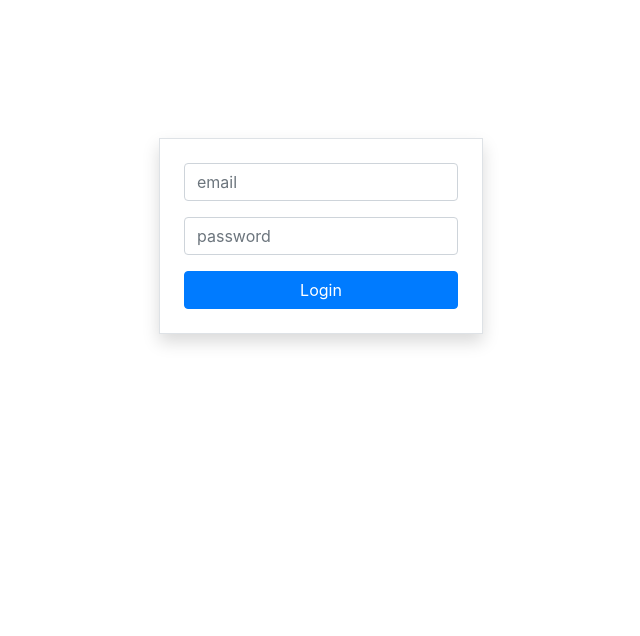
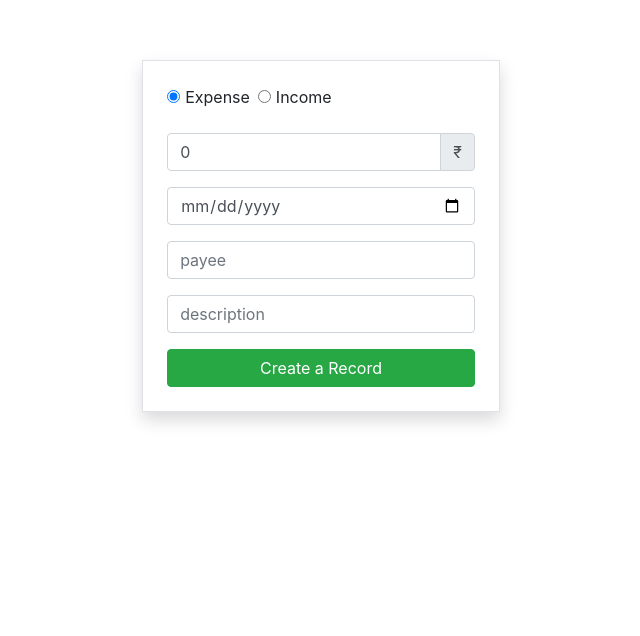
Before and after one commit to arafat-213/mern-expense-tracker, a React (Create React App) app in the folder client/: page /create in a window 1280 px wide. Shown: the part 164-800 px from the top of the page, without its empty margins (319-959 px from the left). Built offline with nearby package versions, Linux system fonts and the light colour scheme; no server answers.

Commit message:
added create record gui

```diff
--- a/client/src/App.js
+++ b/client/src/App.js
@@ -3,6 +3,7 @@ import './App.css'
 import setAuthToken from './utils/setAuthToken'
 import Login from './components/auth/Login'
 import RecordList from './components/records/RecordList'
+// import CreateRecord from './components/records/'
 import Signup from './components/auth/Signup'
 import { BrowserRouter as Router, Route, Switch } from 'react-router-dom'
 import PrivateRoute from './components/routing/PrivateRoute'
@@ -10,6 +11,7 @@ import PrivateRoute from './components/routing/PrivateRoute'
 import { Provider } from 'react-redux'
 import store from './store'
 import { loadUser } from './actions/auth.action'
+import CreateRecord from './components/records/CreateRecord'
 
 if (localStorage.token) setAuthToken(localStorage.token)
 const App = () => {
@@ -28,6 +30,10 @@ const App = () => {
 				<Route exact path='/dashboard'>
 					<PrivateRoute component={RecordList} />
 				</Route>
+				<Route exact path='/create'>
+					{/* <PrivateRoute component={CreateRecord} /> */}
+					<CreateRecord />
+				</Route>
 				<Route path='/'>
 					<Login />
 				</Route>
--- a/client/src/actions/records.action.js
+++ b/client/src/actions/records.action.js
@@ -1,4 +1,4 @@
-import { GET_RECORDS } from './types'
+import { CREATE_RECORD, GET_RECORDS } from './types'
 import axios from 'axios'
 
 export const getRecords = () => async dispatch => {
@@ -12,3 +12,15 @@ export const getRecords = () => async dispatch => {
 		console.log(error)
 	}
 }
+
+export const createRecord = record => async dispatch => {
+	try {
+		const res = await axios.post('/api/records', record)
+		dispatch({
+			type: CREATE_RECORD,
+			payload: res.data.record
+		})
+	} catch (error) {
+		console.log(error)
+	}
+}
--- a/client/src/actions/types.js
+++ b/client/src/actions/types.js
@@ -1,4 +1,3 @@
-export const GET_RECORDS = 'GET_RECORDS'
 export const USER_LOADED = 'USER_LOADED'
 export const LOGIN_SUCCESS = 'LOGIN_SUCCESS'
 export const LOGIN_FAIL = 'LOGIN_FAIL'
@@ -6,3 +5,6 @@ export const SIGNUP_SUCCESS = 'SIGNUP_SUCCESS'
 export const SIGNUP_FAIL = 'SIGNUP_FAIL'
 export const AUTH_ERROR = 'AUTH_ERROR'
 export const LOGOUT = 'LOGOUT'
+
+export const GET_RECORDS = 'GET_RECORDS'
+export const CREATE_RECORD = 'CREATE_RECORD'
--- /dev/null
+++ b/client/src/components/records/CreateRecord.jsx
@@ -0,0 +1,113 @@
+import React, { useState } from 'react'
+import { Form, Button, InputGroup } from 'react-bootstrap'
+// Redux
+import { connect } from 'react-redux'
+import { createRecord } from '../../actions/records.action'
+
+const CreateRecord = ({ createRecord }) => {
+	const [formData, setFormData] = useState({
+		recordType: 'expense',
+		date: new Date().toLocaleString(),
+		amount: 0,
+		description: '',
+		payee: ''
+	})
+
+	const { recordType, date, amount, payee, description } = formData
+	const changeHandler = e => {
+		setFormData({ ...formData, [e.target.name]: e.target.value })
+	}
+
+	const submitHandler = e => {
+		e.preventDefault()
+		// signup(name, email, password1)
+		createRecord({ recordType, date, amount, payee, description })
+	}
+	return (
+		<div className='vh-100 d-flex justify-content-center align-items-center flex-column'>
+			<Form className='login-container p-4 border shadow'>
+				<Form.Group>
+					{/* <Form.Label inline>Record type </Form.Label> */}
+					<label className='pr-2'>
+						<Form.Check
+							inline
+							checked={recordType === 'expense'}
+							value='expense'
+							name='recordType'
+							onChange={changeHandler}
+							type='radio'
+							className='mr-0'
+						/>
+						Expense
+					</label>
+					<label className='pr-2'>
+						<Form.Check
+							inline
+							checked={recordType === 'income'}
+							name='recordType'
+							onChange={changeHandler}
+							type='radio'
+							value='income'
+							className='mr-0'
+						/>
+						Income
+					</label>
+				</Form.Group>
+				<InputGroup className='mb-3'>
+					<Form.Control
+						type='number'
+						placeholder='amount'
+						id='amountInput'
+						name='amount'
+						value={amount}
+						onChange={changeHandler}
+					/>
+					<InputGroup.Append>
+						<InputGroup.Text>&#x20B9;</InputGroup.Text>
+					</InputGroup.Append>
+				</InputGroup>
+				<Form.Group>
+					<Form.Control
+						type='date'
+						placeholder='date'
+						name='date'
+						max={new Date().toISOString().split('T')[0]}
+						value={date}
+						onChange={changeHandler}
+					/>
+				</Form.Group>
+				<Form.Group>
+					<Form.Control
+						type='text'
+						placeholder='payee'
+						name='payee'
+						value={payee}
+						onChange={changeHandler}
+					/>
+				</Form.Group>
+
+				<Form.Group>
+					<Form.Control
+						type='text'
+						placeholder='description'
+						name='description'
+						value={description}
+						onChange={changeHandler}
+					/>
+				</Form.Group>
+
+				<Button variant='success w-100' onClick={submitHandler}>
+					Create a Record
+				</Button>
+			</Form>
+		</div>
+	)
+}
+
+const mapStateToProps = (state, ownProps) => {
+	return {
+		currentRecord: state.records.currentRecord
+	}
+}
+
+export default connect(mapStateToProps, { createRecord })(CreateRecord)
--- a/client/src/components/records/RecordItem.jsx
+++ b/client/src/components/records/RecordItem.jsx
@@ -1,15 +1,26 @@
 import React from 'react'
-
+import ListGroup from 'react-bootstrap/ListGroup'
+// CSS
+import './records.css'
 const RecordItem = ({ record }) => {
+	const textColor =
+		record.recordType === 'income' ? 'text-success' : 'text-danger'
 	return (
-		<div>
-			<p>{record.recordType}</p>
-			<p>{record.date}</p>
-			<p>{record.amount}</p>
-			<p>{record.description}</p>
-			<p>{record.payee}</p>
-			<hr />
-		</div>
+		<ListGroup.Item className='record-list-item border shadow'>
+			<p className='d-flex mb-0 w-100 justify-content-between'>
+				<span className='font-weight-bold'>{record.payee}</span>
+				<span className='text-secondary'>
+					{new Date(record.date).toLocaleDateString()}
+				</span>
+			</p>
+			<p className='d-flex mb-0 w-100 justify-content-between'>
+				<span>{record.description}</span>
+				<span className={textColor}>
+					{Number.parseInt(record.amount).toLocaleString('en-IN')}{' '}
+					&#x20B9;
+				</span>
+			</p>
+		</ListGroup.Item>
 	)
 }
 
--- a/client/src/components/records/RecordList.jsx
+++ b/client/src/components/records/RecordList.jsx
@@ -1,26 +1,33 @@
 import React, { useEffect } from 'react'
 import RecordItem from './RecordItem'
+import ListGroup from 'react-bootstrap/esm/ListGroup'
+import { Link } from 'react-router-dom'
+// Redux
 import { connect } from 'react-redux'
 import { getRecords } from '../../actions/records.action'
+// CSS
+import './records.css'
 
-const RecordList = ({ getRecords, records }) => {
+const RecordList = ({ getRecords, records, isLoading }) => {
 	useEffect(() => {
 		getRecords()
 	}, [])
-
+	console.log('records', records)
 	return (
-		<div>
-			{records.map(record => (
-				<RecordItem key={record._id} record={record} />
-			))}
-			<button onClick={getRecords}>Load More</button>
-		</div>
+		<ListGroup className='record-list mx-auto'>
+			{!isLoading &&
+				records.map(record => (
+					<RecordItem key={record._id} record={record} />
+				))}
+			<Link to='/create'> Create a record </Link>
+		</ListGroup>
 	)
 }
 
 const mapStateToProps = (state, ownProps) => {
 	return {
-		records: state.records.list
+		records: state.records.list,
+		isLoading: state.records.isLoading
 	}
 }
 
--- /dev/null
+++ b/client/src/components/records/records.css
@@ -0,0 +1,14 @@
+.record-list-item {
+	margin-bottom: 0.15rem;
+}
+
+.record-list {
+	max-width: 450px;
+}
+.list-group:first-child {
+	margin-top: 0.15rem;
+}
+
+.list-group:last-child {
+	margin-bottom: 0rem;
+}
--- a/client/src/reducers/records.reducer.js
+++ b/client/src/reducers/records.reducer.js
@@ -1,8 +1,9 @@
-import { GET_RECORDS } from '../actions/types'
+import { CREATE_RECORD, GET_RECORDS } from '../actions/types'
 
 const initialState = {
 	isLoading: true,
-	list: []
+	list: [],
+	currentRecord: {}
 }
 
 export default function (state = initialState, action) {
@@ -15,6 +16,12 @@ export default function (state = initialState, action) {
 				list: payload.records,
 				cashFlow: payload.cashFlow
 			}
+		case CREATE_RECORD:
+			return {
+				...state,
+				isLoading: false,
+				currentRecord: payload
+			}
 		default:
 			return state
 	}
```
